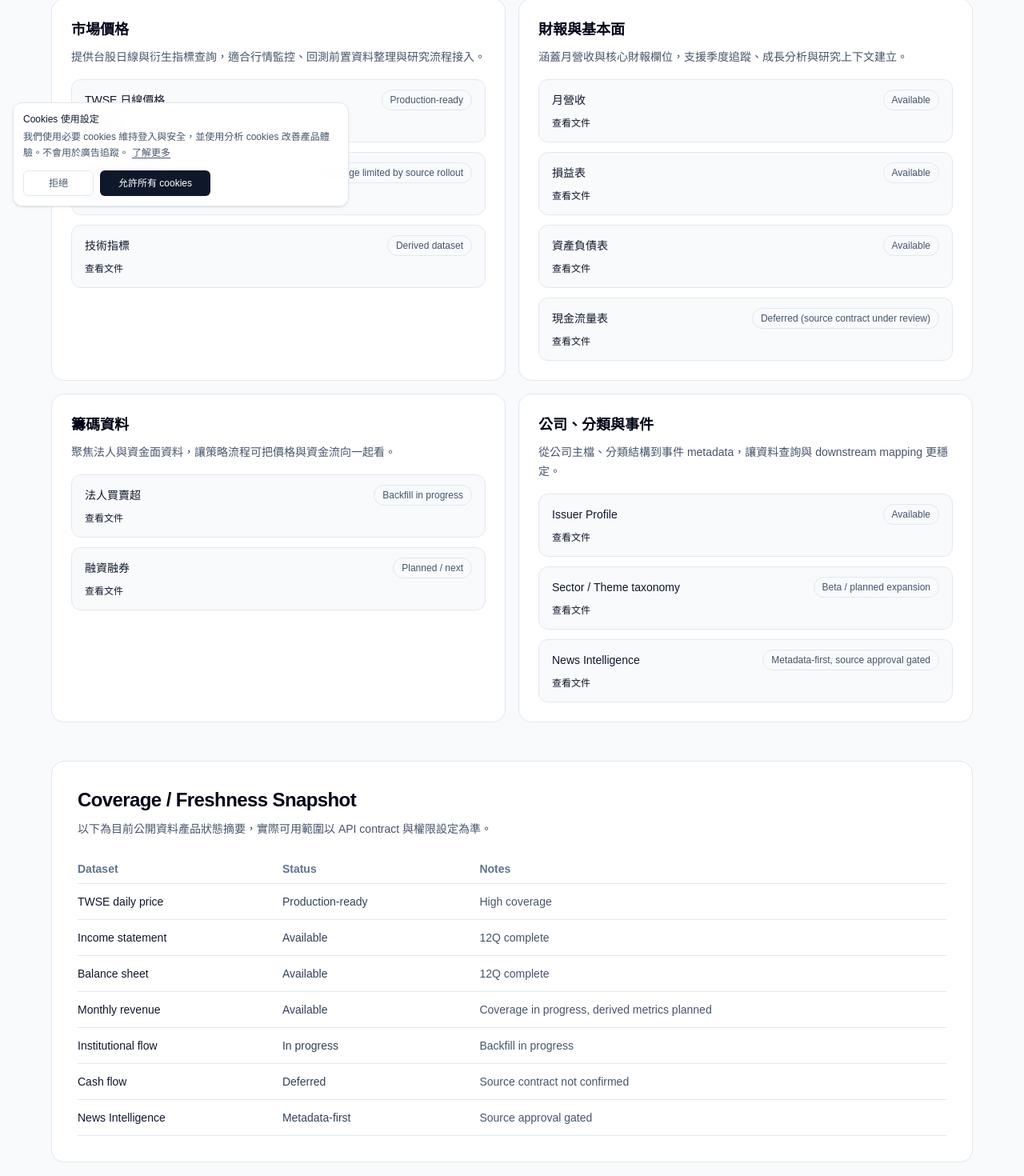
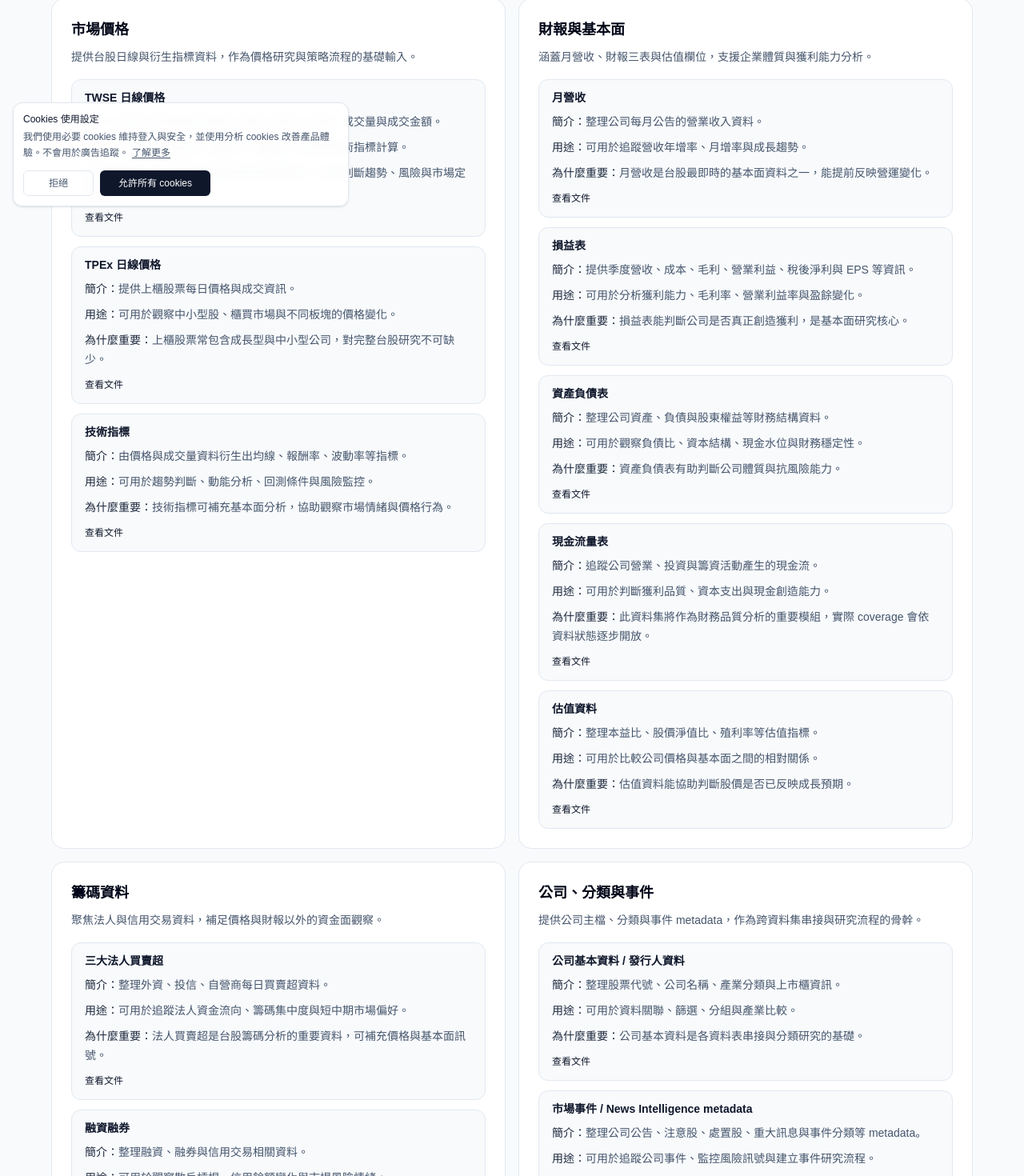
Before and after one commit to Anthonychiu1205/tw-market-data-website, a Next.js app: page /datasets in a window 1280 px wide. Shown: the part 526-1996 px from the top of the page at 80% size. Built offline with nearby package versions, Linux system fonts and the light colour scheme; no server answers.

Commit message:
refactor(datasets): localize dataset cards and explain analysis use cases

```diff
--- a/app/datasets/page.tsx
+++ b/app/datasets/page.tsx
@@ -8,41 +8,127 @@ const datasetFamilies = [
   {
     title: "市場價格",
     description:
-      "提供台股日線與衍生指標查詢，適合行情監控、回測前置資料整理與研究流程接入。",
+      "提供台股日線與衍生指標資料，作為價格研究與策略流程的基礎輸入。",
     items: [
-      { name: "TWSE 日線價格", status: "Production-ready", href: "/docs/api/market-prices/twse-daily-price" },
-      { name: "TPEx 日線價格", status: "Coverage limited by source rollout", href: "/docs/introduction" },
-      { name: "技術指標", status: "Derived dataset", href: "/docs/introduction" },
+      {
+        name: "TWSE 日線價格",
+        status: "Production-ready",
+        href: "/docs/api/market-prices/twse-daily-price",
+        intro: "提供上市股票每日開盤、最高、最低、收盤、成交量與成交金額。",
+        useCase: "可用於價格走勢、報酬率、波動率、回測與技術指標計算。",
+        importance: "日線價格是股票研究的基礎資料，用來判斷趨勢、風險與市場定價變化。",
+      },
+      {
+        name: "TPEx 日線價格",
+        status: "Coverage limited by source rollout",
+        href: "/docs/introduction",
+        intro: "提供上櫃股票每日價格與成交資訊。",
+        useCase: "可用於觀察中小型股、櫃買市場與不同板塊的價格變化。",
+        importance: "上櫃股票常包含成長型與中小型公司，對完整台股研究不可缺少。",
+      },
+      {
+        name: "技術指標",
+        status: "Derived dataset",
+        href: "/docs/introduction",
+        intro: "由價格與成交量資料衍生出均線、報酬率、波動率等指標。",
+        useCase: "可用於趨勢判斷、動能分析、回測條件與風險監控。",
+        importance: "技術指標可補充基本面分析，協助觀察市場情緒與價格行為。",
+      },
     ],
   },
   {
     title: "財報與基本面",
     description:
-      "涵蓋月營收與核心財報欄位，支援季度追蹤、成長分析與研究上下文建立。",
+      "涵蓋月營收、財報三表與估值欄位，支援企業體質與獲利能力分析。",
     items: [
-      { name: "月營收", status: "Available", href: "/docs/api/financial-growth/monthly-revenue" },
-      { name: "損益表", status: "Available", href: "/docs/api/financial-growth/income-statement" },
-      { name: "資產負債表", status: "Available", href: "/docs/api/financial-growth/balance-sheet" },
-      { name: "現金流量表", status: "Deferred (source contract under review)", href: "/docs/introduction" },
+      {
+        name: "月營收",
+        status: "Available",
+        href: "/docs/api/financial-growth/monthly-revenue",
+        intro: "整理公司每月公告的營業收入資料。",
+        useCase: "可用於追蹤營收年增率、月增率與成長趨勢。",
+        importance: "月營收是台股最即時的基本面資料之一，能提前反映營運變化。",
+      },
+      {
+        name: "損益表",
+        status: "Available",
+        href: "/docs/api/financial-growth/income-statement",
+        intro: "提供季度營收、成本、毛利、營業利益、稅後淨利與 EPS 等資訊。",
+        useCase: "可用於分析獲利能力、毛利率、營業利益率與盈餘變化。",
+        importance: "損益表能判斷公司是否真正創造獲利，是基本面研究核心。",
+      },
+      {
+        name: "資產負債表",
+        status: "Available",
+        href: "/docs/api/financial-growth/balance-sheet",
+        intro: "整理公司資產、負債與股東權益等財務結構資料。",
+        useCase: "可用於觀察負債比、資本結構、現金水位與財務穩定性。",
+        importance: "資產負債表有助判斷公司體質與抗風險能力。",
+      },
+      {
+        name: "現金流量表",
+        status: "Deferred (source contract under review)",
+        href: "/docs/introduction",
+        intro: "追蹤公司營業、投資與籌資活動產生的現金流。",
+        useCase: "可用於判斷獲利品質、資本支出與現金創造能力。",
+        importance:
+          "此資料集將作為財務品質分析的重要模組，實際 coverage 會依資料狀態逐步開放。",
+      },
+      {
+        name: "估值資料",
+        status: "Available",
+        href: "/docs/api/financial-growth/valuation-data",
+        intro: "整理本益比、股價淨值比、殖利率等估值指標。",
+        useCase: "可用於比較公司價格與基本面之間的相對關係。",
+        importance: "估值資料能協助判斷股價是否已反映成長預期。",
+      },
     ],
   },
   {
     title: "籌碼資料",
     description:
-      "聚焦法人與資金面資料，讓策略流程可把價格與資金流向一起看。",
+      "聚焦法人與信用交易資料，補足價格與財報以外的資金面觀察。",
     items: [
-      { name: "法人買賣超", status: "Backfill in progress", href: "/docs/api/capital-flow/institutional-flow" },
-      { name: "融資融券", status: "Planned / next", href: "/docs/introduction" },
+      {
+        name: "三大法人買賣超",
+        status: "Backfill in progress",
+        href: "/docs/api/capital-flow/institutional-flow",
+        intro: "整理外資、投信、自營商每日買賣超資料。",
+        useCase: "可用於追蹤法人資金流向、籌碼集中度與短中期市場偏好。",
+        importance: "法人買賣超是台股籌碼分析的重要資料，可補充價格與基本面訊號。",
+      },
+      {
+        name: "融資融券",
+        status: "Planned / next",
+        href: "/docs/api/capital-flow/margin-short",
+        intro: "整理融資、融券與信用交易相關資料。",
+        useCase: "可用於觀察散戶槓桿、信用餘額變化與市場風險情緒。",
+        importance: "融資融券可反映市場過熱或偏空情緒，對風險控管與短線分析有幫助。",
+      },
     ],
   },
   {
     title: "公司、分類與事件",
     description:
-      "從公司主檔、分類結構到事件 metadata，讓資料查詢與 downstream mapping 更穩定。",
+      "提供公司主檔、分類與事件 metadata，作為跨資料集串接與研究流程的骨幹。",
     items: [
-      { name: "Issuer Profile", status: "Available", href: "/docs/api/company/issuer-profile" },
-      { name: "Sector / Theme taxonomy", status: "Beta / planned expansion", href: "/docs/introduction" },
-      { name: "News Intelligence", status: "Metadata-first, source approval gated", href: "/docs/introduction" },
+      {
+        name: "公司基本資料 / 發行人資料",
+        status: "Available",
+        href: "/docs/api/company/issuer-profile",
+        intro: "整理股票代號、公司名稱、產業分類與上市櫃資訊。",
+        useCase: "可用於資料關聯、篩選、分組與產業比較。",
+        importance: "公司基本資料是各資料表串接與分類研究的基礎。",
+      },
+      {
+        name: "市場事件 / News Intelligence metadata",
+        status: "Metadata-first, source approval gated",
+        href: "/docs/api/company-events/events-calendar",
+        intro: "整理公司公告、注意股、處置股、重大訊息與事件分類等 metadata。",
+        useCase: "可用於追蹤公司事件、監控風險訊號與建立事件研究流程。",
+        importance:
+          "事件資料可補充價格與財報以外的即時資訊，並以 metadata-first 模式逐步擴充。",
+      },
     ],
   },
 ] as const;
@@ -123,15 +209,15 @@ export default function DatasetsPage() {
                 <ul className="mt-4 space-y-3">
                   {family.items.map((item) => (
                     <li key={item.name} className="rounded-xl border border-slate-200 bg-slate-50 px-4 py-3">
-                      <div className="flex flex-wrap items-center justify-between gap-2">
-                        <p className="text-sm font-medium text-slate-900">{item.name}</p>
-                        <span className="rounded-full border border-slate-300 px-2.5 py-1 text-xs text-slate-600">
-                          {item.status}
-                        </span>
+                      <p className="text-sm font-semibold text-slate-900">{item.name}</p>
+                      <div className="mt-2 space-y-2 text-sm leading-6 text-slate-600">
+                        <p><span className="font-medium text-slate-800">簡介：</span>{item.intro}</p>
+                        <p><span className="font-medium text-slate-800">用途：</span>{item.useCase}</p>
+                        <p><span className="font-medium text-slate-800">為什麼重要：</span>{item.importance}</p>
                       </div>
                       <Link
                         href={item.href}
-                        className="mt-2 inline-block text-xs font-medium text-slate-700 underline-offset-4 hover:text-slate-950 hover:underline"
+                        className="mt-3 inline-block text-xs font-medium text-slate-700 underline-offset-4 hover:text-slate-950 hover:underline"
                       >
                         查看文件
                       </Link>
```
